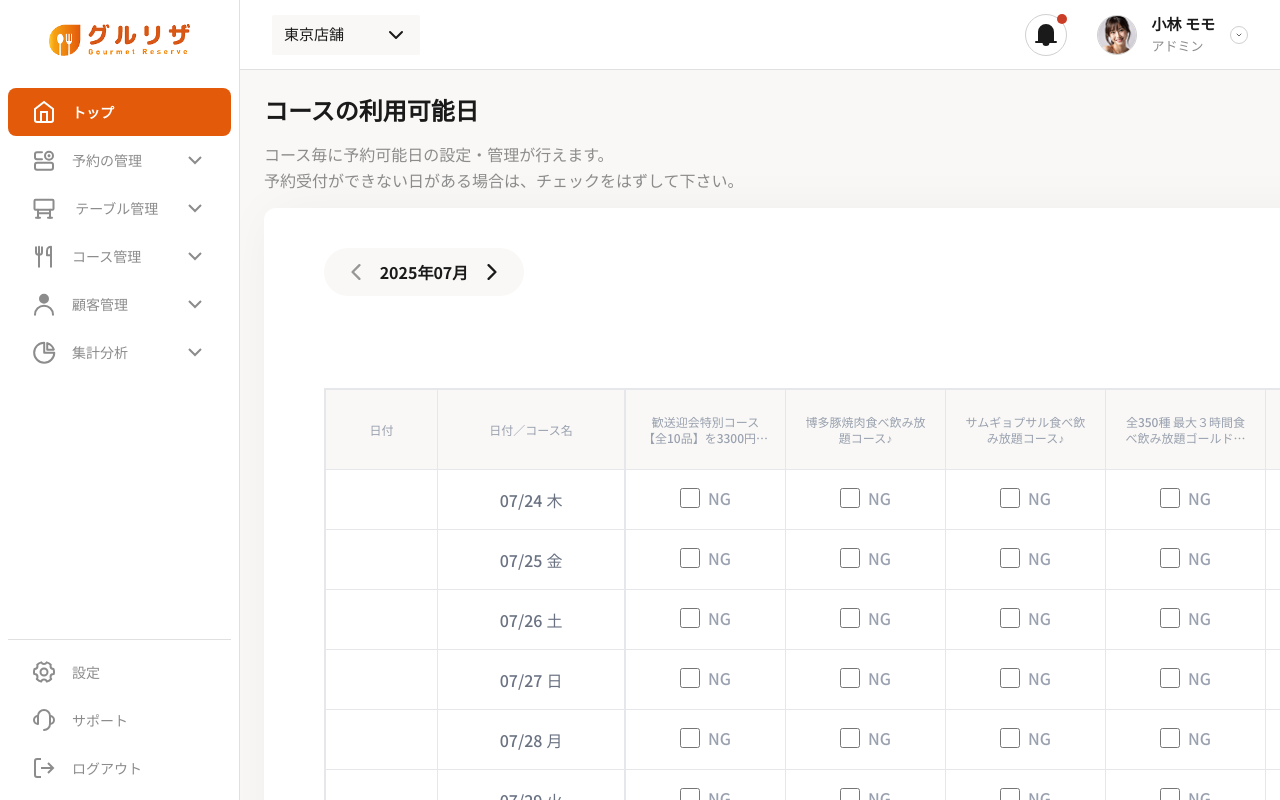
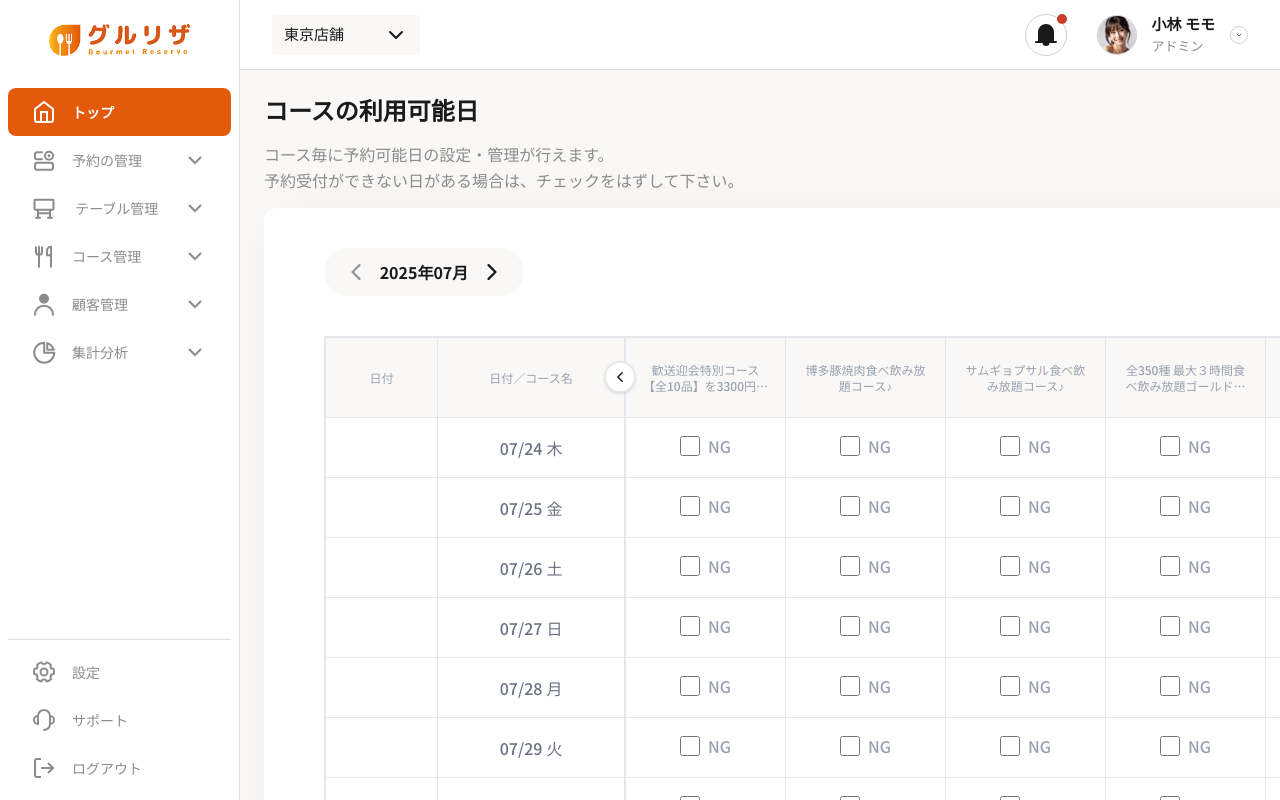
Before and after one commit to TagKrj/GourmetReserve, a React (Vite) app: page /Scr403 in a window 1280 px wide. Shown: the top 800 px of the page. Built offline with nearby package versions, Linux system fonts and the light colour scheme.

Commit message:
feat: enhance Course Availability page with improved navigation buttons and layout adjustments

```diff
--- a/src/pages/screens/Scr403.jsx
+++ b/src/pages/screens/Scr403.jsx
@@ -115,9 +115,14 @@ const CourseAvailabilityPage = () => {
                         </div>
 
                         {/* Course Availability Table */}
-                        <div className="flex items-center justify-end space-x-4 mb-5 ">
+                        {/* leftRight button */}
+                        <div className="relative w-[calc(100%-270px)] h-0 ml-70 ">
                             <div
-                                className='w-8 h-8 flex items-center justify-center rounded-full cursor-pointer border-2 border-gray-200 bg-white hover:bg-gray-100'
+                                className="absolute left-0 top-0 z-20"
+                                style={{ transform: 'translateY(25px)' }}
+                            >
+                                <div
+                                    className='w-8 h-8 flex items-center justify-center rounded-full cursor-pointer border-2 border-gray-200 bg-white hover:bg-gray-100 shadow'
                                     onClick={() => {
                                         if (courseTableScrollRef.current) {
                                             courseTableScrollRef.current.scrollBy({ left: -200, behavior: 'smooth' });
@@ -128,8 +133,13 @@ const CourseAvailabilityPage = () => {
                                         width: '10px', height: '10px', transform: 'rotate(180deg)'
                                     }} />
                                 </div>
+                            </div>
                             <div
-                                className='w-8 h-8 flex items-center justify-center rounded-full cursor-pointer border-2 border-gray-200 bg-white hover:bg-gray-100'
+                                className="absolute right-0 top-0 z-20"
+                                style={{ transform: 'translateY(25px)' }}
+                            >
+                                <div
+                                    className='w-8 h-8 flex items-center justify-center rounded-full cursor-pointer border-2 border-gray-200 bg-white hover:bg-gray-100 shadow'
                                     onClick={() => {
                                         if (courseTableScrollRef.current) {
                                             courseTableScrollRef.current.scrollBy({ left: 200, behavior: 'smooth' });
@@ -141,6 +151,7 @@ const CourseAvailabilityPage = () => {
                                     }} />
                                 </div>
                             </div>
+                        </div>
 
                         <div className=" overflow-x-auto flex border border-gray-200 ">
                             <table className="min-w-[300px] border-collapse">
@@ -148,11 +159,7 @@ const CourseAvailabilityPage = () => {
                                     <tr className="bg-[#F9F8F6]">
                                         <th className="p-4 border border-gray-200 text-center text-gray-400 font-medium w-24 h-20 text-xs">日付</th>
                                         <th className="p-4 border border-gray-200 text-center text-gray-400 font-medium w-40 text-xs">日付／コース名</th>
-                                        {/* {courseData.courses.map(course => (
-                                            <th key={course.id} className="p-4 border border-gray-200 text-center text-gray-400 font-medium w-32">
-                                                <div className="text-xs line-clamp-2">{course.name}</div>
-                                            </th>
-                                        ))} */}
+
                                     </tr>
                                 </thead>
                                 <tbody>
@@ -172,22 +179,6 @@ const CourseAvailabilityPage = () => {
                                                     {day.date.toLocaleDateString('ja-JP', { month: '2-digit', day: '2-digit' }).replace('/', '/')}
                                                     <span className="ml-1">{['日', '月', '火', '水', '木', '金', '土'][dayOfWeek]}</span>
                                                 </td>
-
-                                                {/* {courseData.courses.map(course => (
-                                                    <td key={`${course.id}-${day.dateString}`} className="p-4 border border-gray-200 text-center">
-                                                        <label className="inline-flex items-center cursor-pointer">
-                                                            <input
-                                                                type="checkbox"
-                                                                className="w-5 h-5 text-[#E35A0A] bg-gray-100 border-gray-300 rounded focus:ring-[#E35A0A] cursor-pointer accent-[#E35A0A]"
-                                                                checked={isAvailable(course.id, day.dateString)}
-                                                                onChange={() => toggleAvailability(course.id, day.dateString)}
-                                                            />
-                                                            <span className={`ml-2 font-medium text-gray-400`}>
-                                                                {isAvailable(course.id, day.dateString) ? 'OK' : 'NG'}
-                                                            </span>
-                                                        </label>
-                                                    </td>
-                                                ))} */}
                                             </tr>
                                         );
                                     })}
```
Lines whose indentation alone changed are shown as unchanged.
